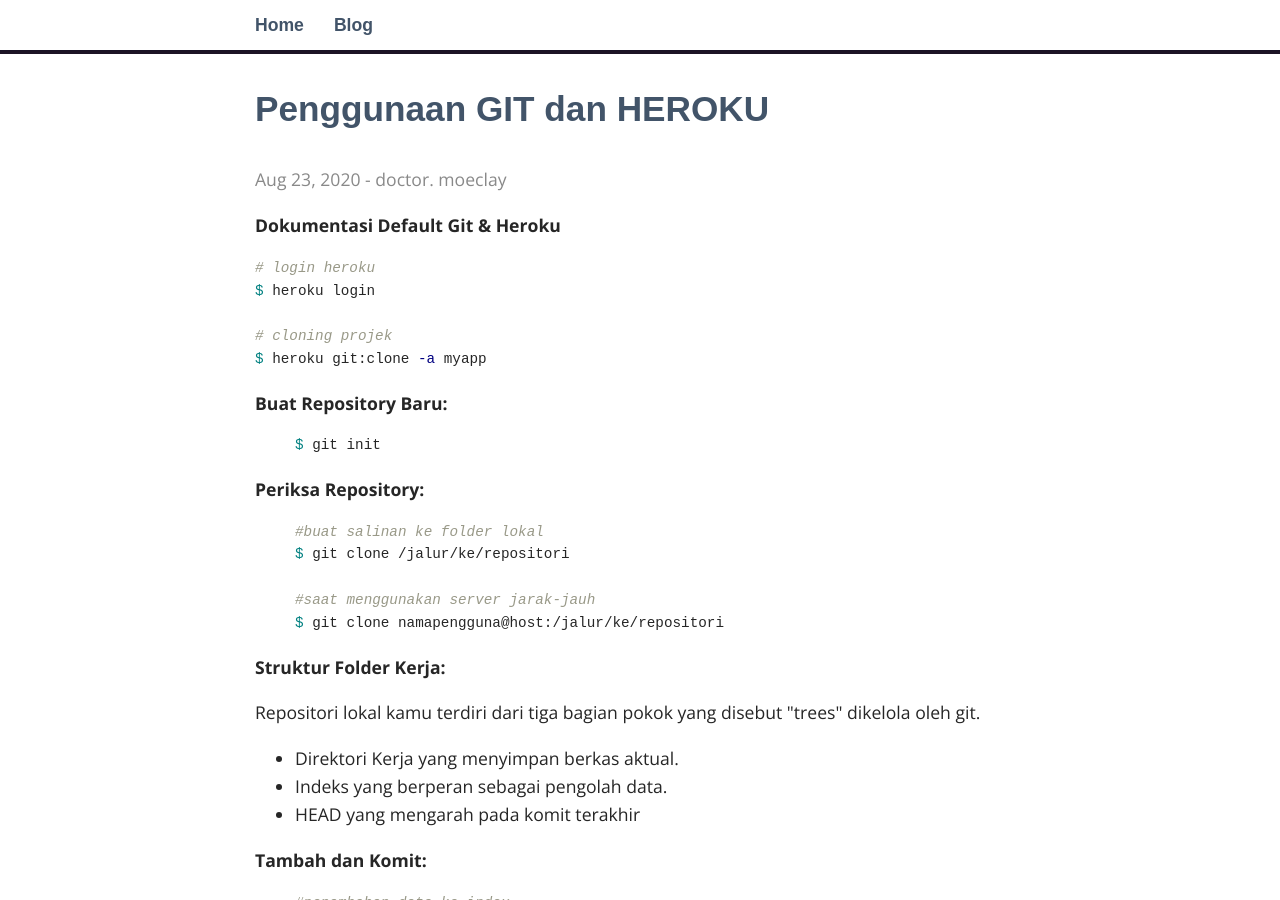
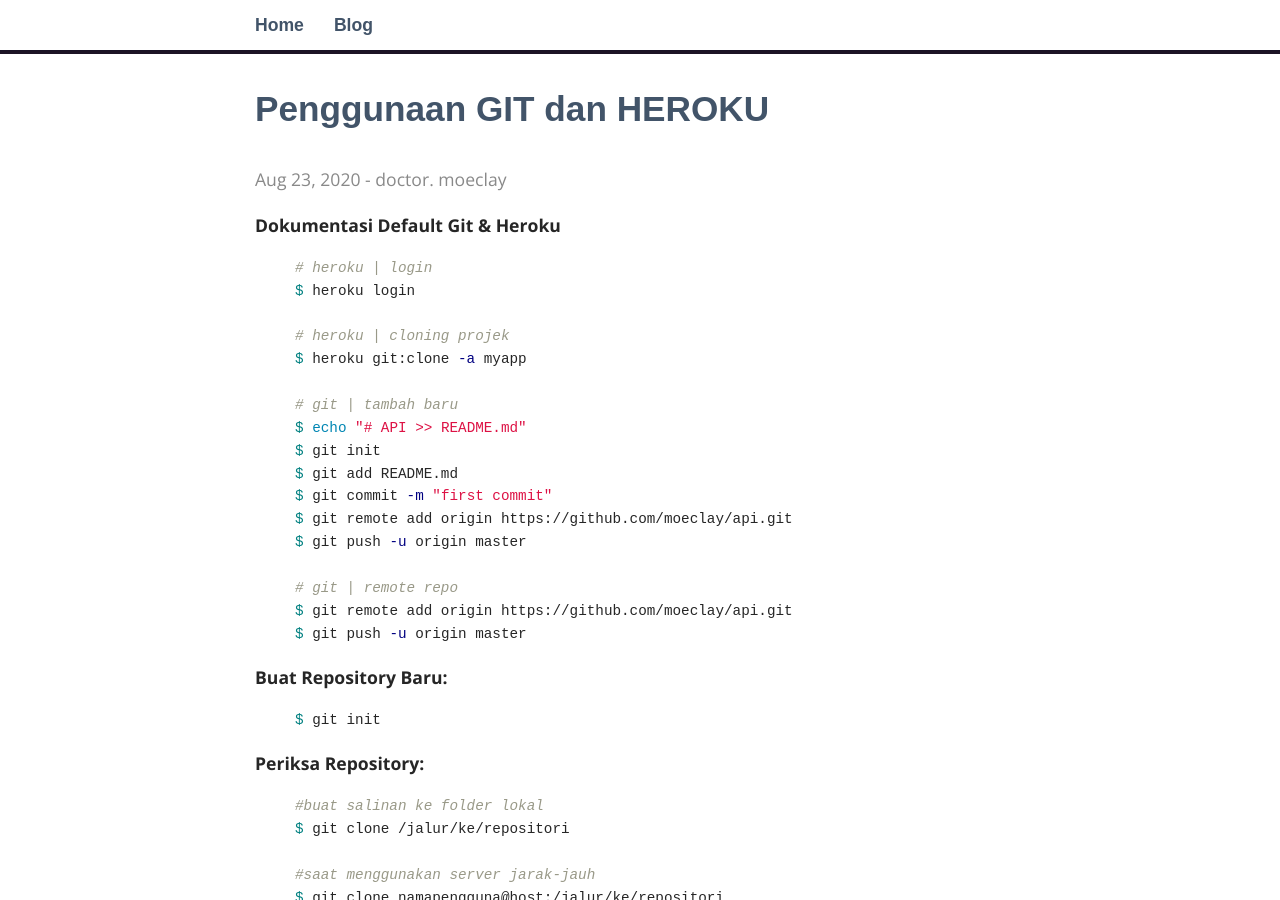
Before and after one commit to moeclay/moeclay.github.io, a Jekyll site: the page built from _posts/2020-08-23-penggunaan-git-dan-heroku.markdown, in a window 1280 px wide and 900 px high, scrolled down 221 px. Built offline with Jekyll 4.4.1, drawn with Linux system fonts in a browser that asks for light colours; some web fonts are replaced.

Commit message:
Update 2020-08-23-penggunaan-git-dan-heroku.markdown

````diff
--- a/_posts/2020-08-23-penggunaan-git-dan-heroku.markdown
+++ b/_posts/2020-08-23-penggunaan-git-dan-heroku.markdown
@@ -6,13 +6,26 @@
 categories: github
 ---
 <p><b>Dokumentasi Default Git & Heroku</b></p>
-```bash
-# login heroku
+{% highlight bash %}
+# heroku | login
 $ heroku login
 
-# cloning projek
+# heroku | cloning projek
 $ heroku git:clone -a myapp
-```
+
+# git | tambah baru
+$ echo "# API >> README.md"
+$ git init
+$ git add README.md
+$ git commit -m "first commit"
+$ git remote add origin https://github.com/moeclay/api.git
+$ git push -u origin master
+
+# git | remote repo
+$ git remote add origin https://github.com/moeclay/api.git
+$ git push -u origin master
+{% endhighlight %}
+
 
 <p><b>Buat Repository Baru:</b></p>
 {% highlight bash %}
````
